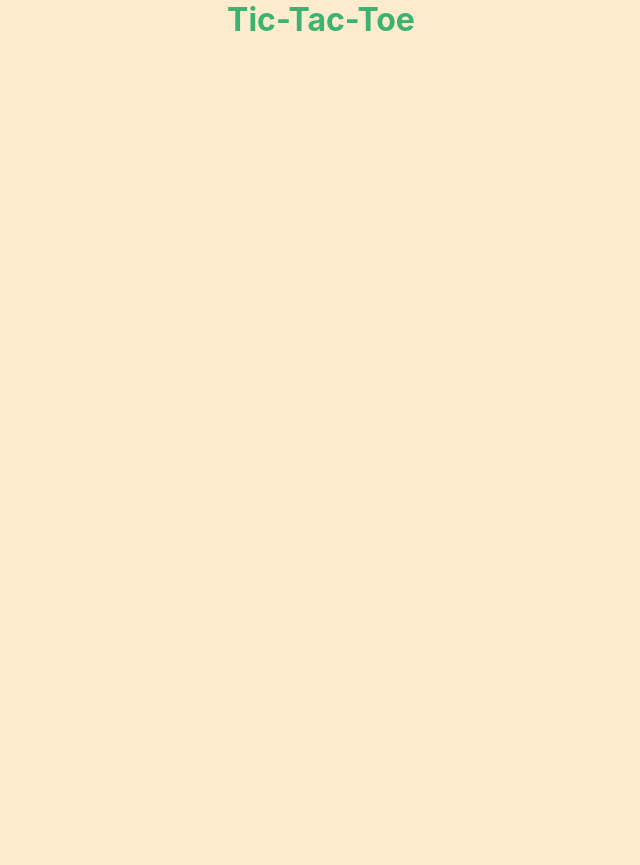
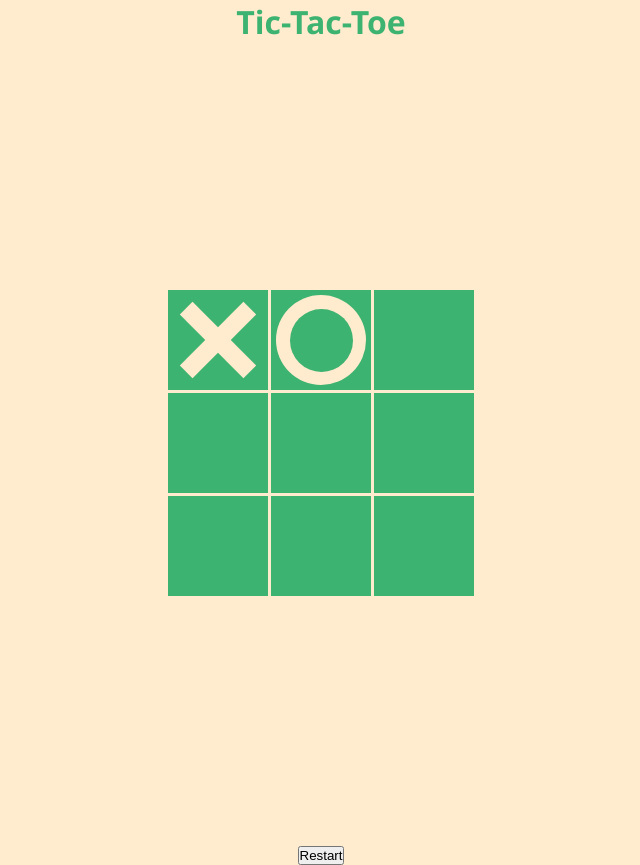
Before and after one commit to btramel/tictactoe, a plain HTML site: page index.html in a window 1280 px wide. Shown: the whole page, without its empty margins (319-959 px from the left). Before the commit the page ends 800 px from the top, so only its background shows below. Drawn offline with Linux system fonts and the light colour scheme.

Commit message:
styled marks and board

```diff
--- a/index.html
+++ b/index.html
@@ -5,15 +5,30 @@
     <meta http-equiv="X-UA-Compatible" content="IE=edge">
     <meta name="viewport" content="width=device-width, initial-scale=1.0">
     <link rel="stylesheet" href="styles.css">
+    <script src="script.js" defer></script>
     <title>XOXO</title>
 </head>
 <body>
+
     <h1>Tic-Tac-Toe</h1>
-    <div class="container">
-        <div class="game-container">
 
-        </div>
+    <div class="board o" id="board">  <!-- class for css, id for javascript -->
+        <div class="cell x" data-cell></div>
+        <div class="cell o" data-cell></div>
+        <div class="cell" data-cell></div>
+
+        <div class="cell" data-cell></div>
+        <div class="cell" data-cell></div>
+        <div class="cell" data-cell></div>
+
+        <div class="cell" data-cell></div>
+        <div class="cell" data-cell></div>
+        <div class="cell" data-cell></div>
     </div>
-    <script src="script.js"></script>
+
+    <div class="winning-message" id="winning-message">
+        <div data-winning-message-text></div>
+        <button id="restartButton">Restart</button>
+    </div>
 </body>
 </html>
--- a/script.js
+++ b/script.js
@@ -0,0 +1,10 @@
+const gameBoard = (() => {
+    'use strict';
+})();
+
+const display = (() => {
+    'use strict';
+
+})();
+
+const playerSelect = ;
--- a/styles.css
+++ b/styles.css
@@ -6,12 +6,108 @@
     box-sizing: border-box;
 }
 
+:root {
+    --cell-size: 100px;
+    --mark-size: calc(var(--cell-size) * .9);
+}
+
 html, body {
-    width: 100vw;
-    height: 100vh;
-    font-size: 1em;
-    font-family: -apple-system, BlinkMacSystemFont, 'Segoe UI', Roboto, Oxygen, Ubuntu, Cantarell, 'Open Sans', 'Helvetica Neue', sans-serif;
+    font-family:'Segoe UI', Tahoma, Geneva, Verdana, sans-serif;
     background-color: blanchedalmond;
     color:mediumseagreen;
     text-align: center;
 }
+
+.board {
+    width: 100vw;
+    height: 100vh;
+    display: grid;
+    gap: 3px;
+    place-content: center;
+    place-items: center;
+    grid-template-columns: repeat(3, auto);
+}
+
+.cell {
+    width: var(--cell-size);
+    height: var(--cell-size);
+    background-color: mediumseagreen;
+    color: blanchedalmond;
+    font-size: var(--mark-size);
+    display: flex;
+    justify-content: center;
+    align-items: center;
+    position: relative;
+    cursor: pointer;
+}
+
+.cell.x,
+.cell.o {
+    cursor: not-allowed;
+}
+
+
+
+/*          PSEUDO CLASSES TO CREATE MARKS          */
+/* establishing mark color */
+.cell.x::before,
+.cell.x::after,
+.cell.o::before,
+.cell.o::after {
+    background-color: blanchedalmond;
+}
+
+/* new color hover over cells that aren't taken */
+.board.x .cell:not(.x):not(.o):hover::before,
+.board.x .cell:not(.x):not(.o):hover::after,
+.board.o .cell:not(.x):not(.o):hover::before,
+.board.o .cell:not(.x):not(.o):hover::after {
+    background-color:rgb(77, 247, 154);
+}
+
+
+
+
+/* x's */
+
+.cell.x::before,
+.cell.x::after,
+.board.x .cell:not(.x):not(.o):hover::before,
+.board.x .cell:not(.x):not(.o):hover::after {
+    content: '';
+    width: calc(var(--mark-size) * .20);
+    height: var(--mark-size);
+    position: absolute;
+}
+.cell.x::before,
+.board.x .cell:not(.x):not(.o):hover::before {
+    transform: rotate(45deg);
+}
+.cell.x::after,
+.board.x .cell:not(.x):not(.o):hover::after  {
+    transform: rotate(-45deg);
+}
+
+
+
+/* o's */
+
+.cell.o::before,
+.cell.o::after,
+.board.o .cell:not(.x):not(.o):hover::before,
+.board.o .cell:not(.x):not(.o):hover::after {
+    content: '';
+    border-radius: 50%;
+    position: absolute;
+}
+.cell.o::before,
+.board.o .cell:not(.x):not(.o):hover::before {
+    width: var(--mark-size);
+    height: var(--mark-size);
+}
+.cell.o::after,
+.board.o .cell:not(.x):not(.o):hover::after {
+    width: calc(var(--mark-size) * .7);
+    height: calc(var(--mark-size) * .7);
+    background-color:mediumseagreen;
+}
```
